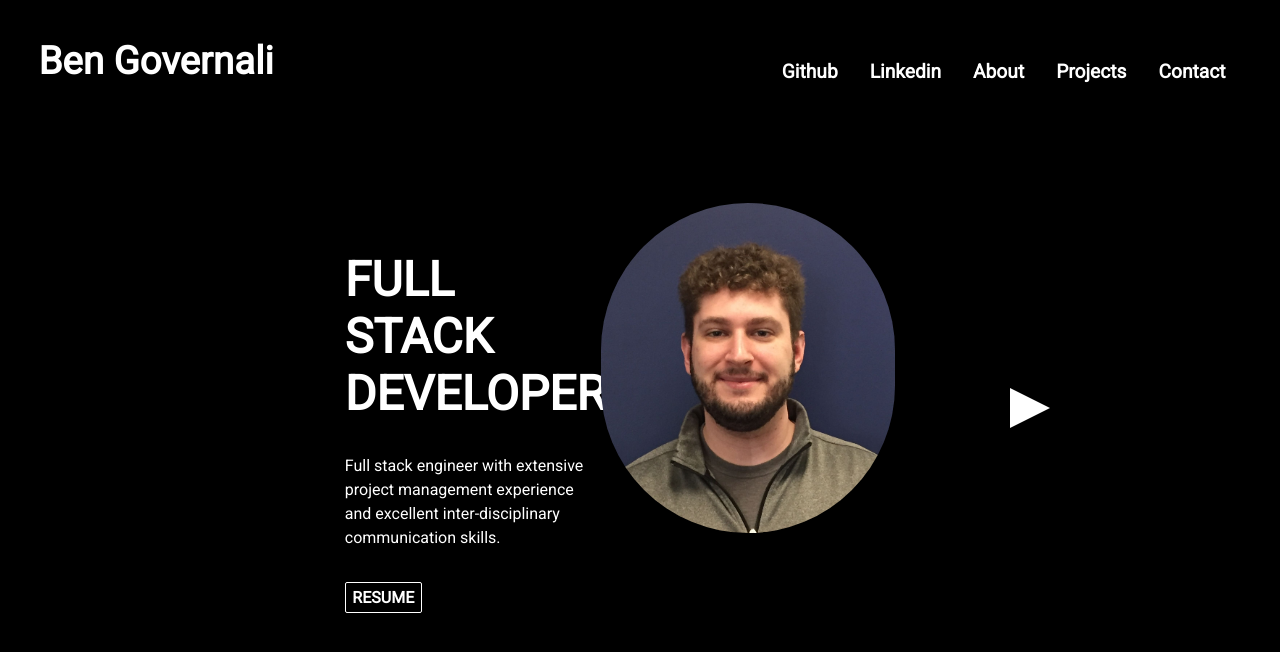
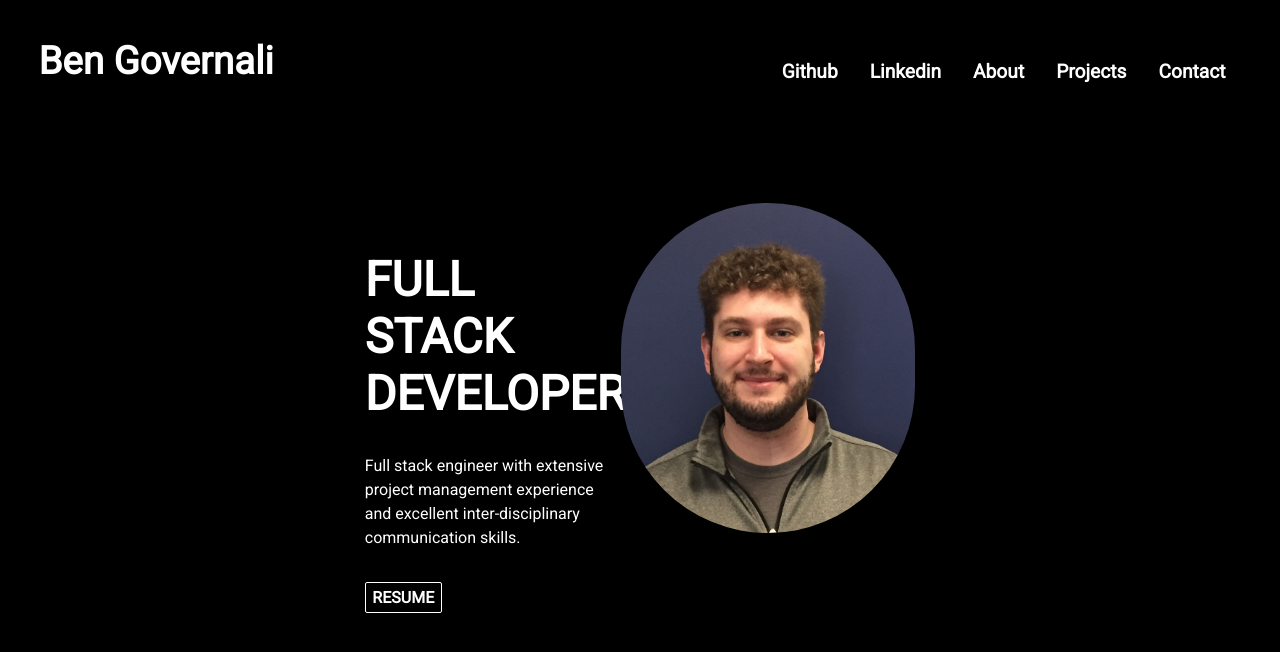
Before and after one commit to bengovernali/portfolio-sleek, a React (Create React App) app: page / in a window 1280 px wide. Shown: the top 652 px of the page. Built offline with nearby package versions, Linux system fonts and the light colour scheme.

Commit message:
removed triangle. will use this in projects section instead, to navigate between projects

```diff
--- a/src/App.js
+++ b/src/App.js
@@ -15,7 +15,6 @@ class App extends Component {
             <Header />
             <div className="main">
               <Route path="/" exact component={Front} />
-              <div className="triangle-right"></div>
             </div>
           </div>
         </div>
```
